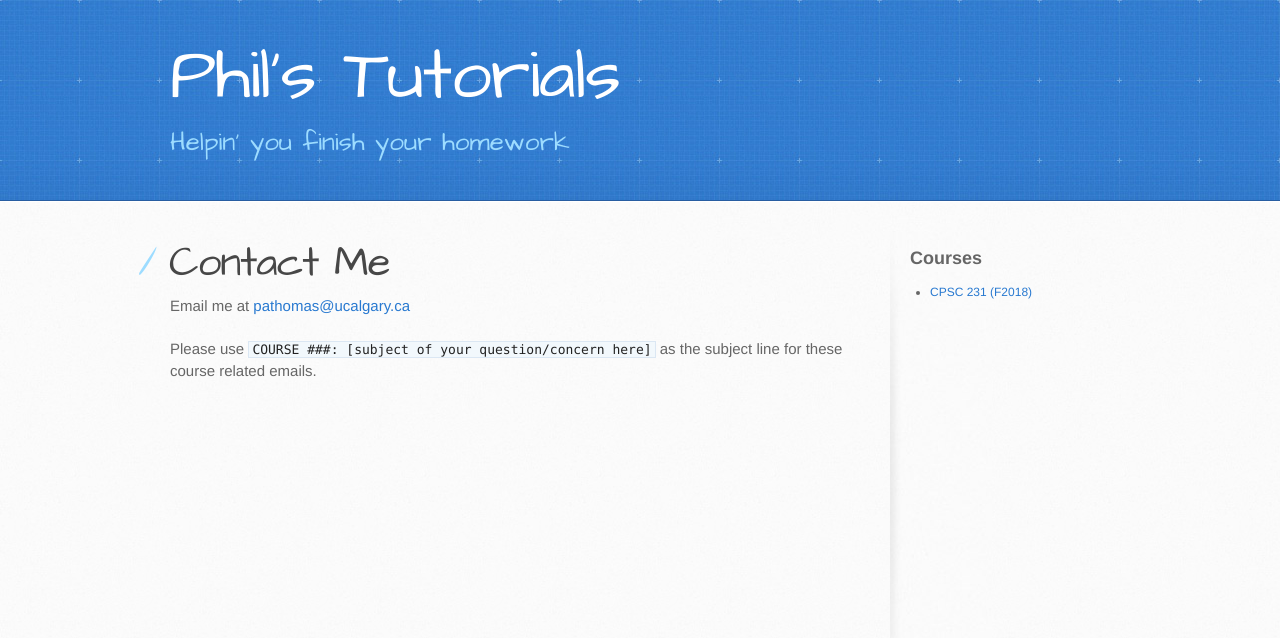
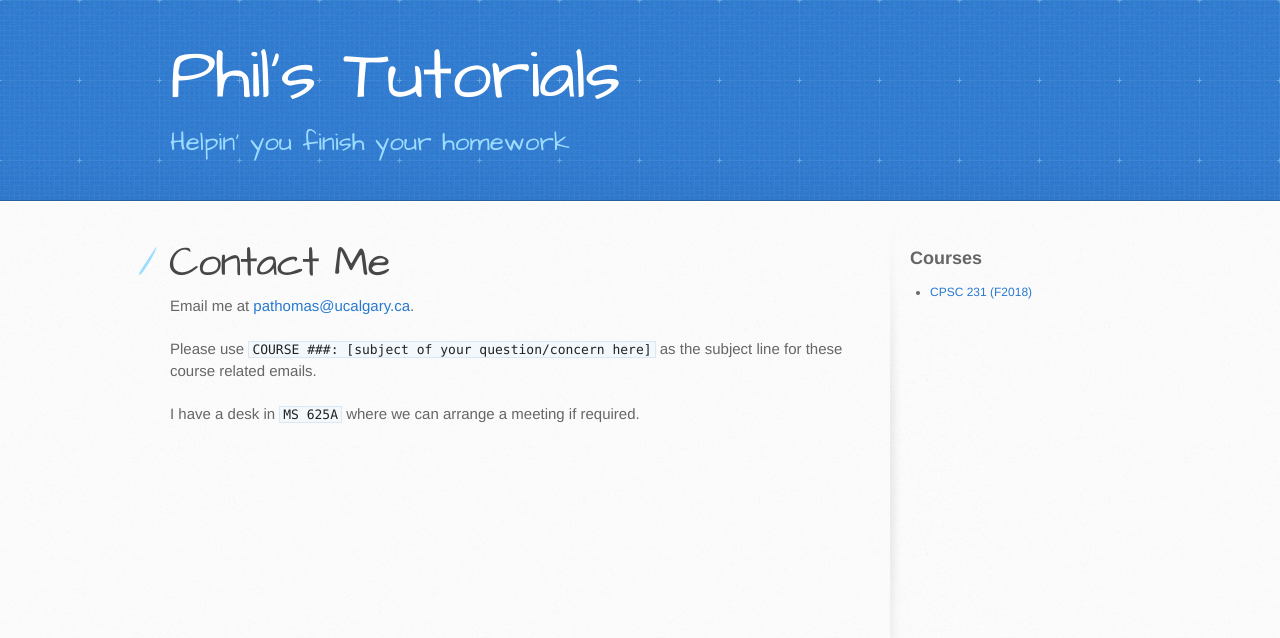
Before and after one commit to philstutorials/philstutorials.github.io, a Jekyll site: the page built from index.md, in a window 1280 px wide. Shown: the top 638 px of the page. Built offline with Jekyll 4.4.1, drawn with Linux system fonts in a browser that asks for light colours; our own code applies the rules of GitHub Pages for plain Markdown files.

Commit message:
Update index.md

```diff
--- a/index.md
+++ b/index.md
@@ -3,6 +3,8 @@ layout: default
 ---
 
 # Contact Me
-Email me at [pathomas@ucalgary.ca](mailto:pathomas@ucalgay.ca?subject=COURSE ###:%20[subject-of-your-question/concern-here])
+Email me at [pathomas@ucalgary.ca](mailto:pathomas@ucalgay.ca?subject=COURSE%20###:%20[subject-of-your-question/concern-here]).
 
 Please use `COURSE ###: [subject of your question/concern here]` as the subject line for these course related emails.
+
+I have a desk in `MS 625A` where we can arrange a meeting if required.
```
